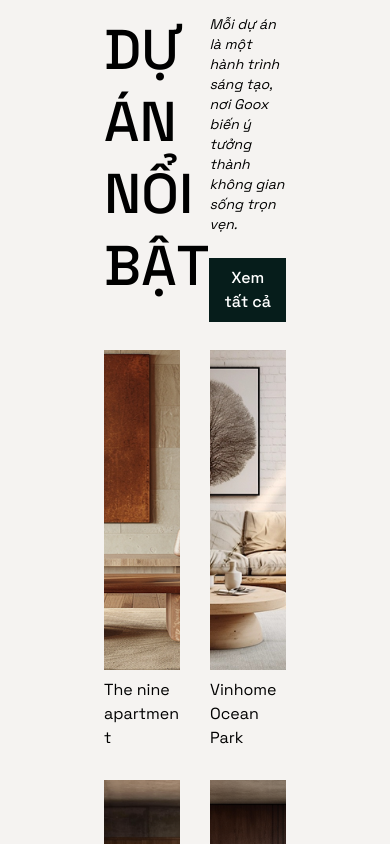
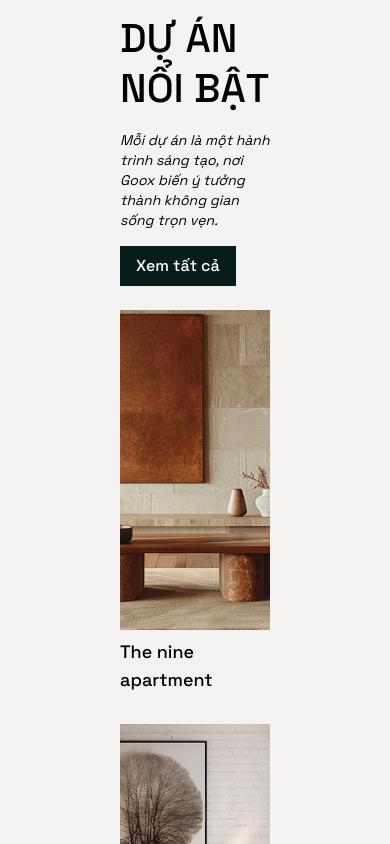
Before and after one commit to hlogdd/goox, a Next.js app: page /about in a window 390 px wide. Shown: the part 6460-7304 px from the top of the page. Built offline with nearby package versions, Linux system fonts and the light colour scheme.

Commit message:
commit sửa code

```diff
--- a/app/ui/homepage/ProjectHighlight.tsx
+++ b/app/ui/homepage/ProjectHighlight.tsx
@@ -1,4 +1,4 @@
-/** @format */
+"use client";
 
 import Image from "next/image";
 import React from "react";
@@ -12,22 +12,34 @@ const ProjectHighlight = () => {
   ];
 
   return (
-    <div>
-      <div className="flex items-start justify-between mb-6">
-        <h2 className="text-[56px] font-medium mb-6 uppercase max-w-[400px] leading-18">Dự án nổi bật</h2>
+    <div className="px-4 md:px-0">
+      <div className="flex flex-col md:flex-row items-start justify-between mb-6 gap-4">
+        <h2 className="text-[40px] md:text-[56px] font-medium uppercase max-w-[400px] leading-tight">
+          Dự án nổi bật
+        </h2>
         <div className="flex flex-col">
-          <p className="text-sm italic mb-6 max-w-[500px]">Mỗi dự án là một hành trình sáng tạo, nơi Goox biến ý tưởng thành không gian sống trọn vẹn. </p>
-          <button className="max-w-[160px] bg-[#061D1B] !text-white !font-medium p-2 bg-primary">Xem tất cả</button>
+          <p className="text-sm italic mb-4 max-w-[500px]">
+            Mỗi dự án là một hành trình sáng tạo, nơi Goox biến ý tưởng thành không gian sống trọn vẹn.
+          </p>
+          <button className="w-fit bg-[#061D1B] text-white !font-medium px-4 py-2">
+            Xem tất cả
+          </button>
         </div>
       </div>
 
-      <div className="grid grid-cols-2 gap-[30px]">
+      <div className="grid grid-cols-1 md:grid-cols-2 gap-[30px]">
         {productData.map((x, idx) => (
-          <div key={idx} className="flex flex-col gap-2">
-            <div className="max-w-[605px] h-[320px] relative">
-              <Image src={x.image} alt="img" fill className="object-cover" />
+          <div key={idx} className="flex flex-col gap-2 w-full">
+            <div className="relative w-full h-[320px]">
+              <Image
+                src={x.image}
+                alt={x.name}
+                fill
+                sizes="(max-width: 768px) 100vw, 50vw"
+                className="object-cover"
+              />
             </div>
-            <p>{x.name}</p>
+            <p className="text-lg font-medium">{x.name}</p>
           </div>
         ))}
       </div>
```
